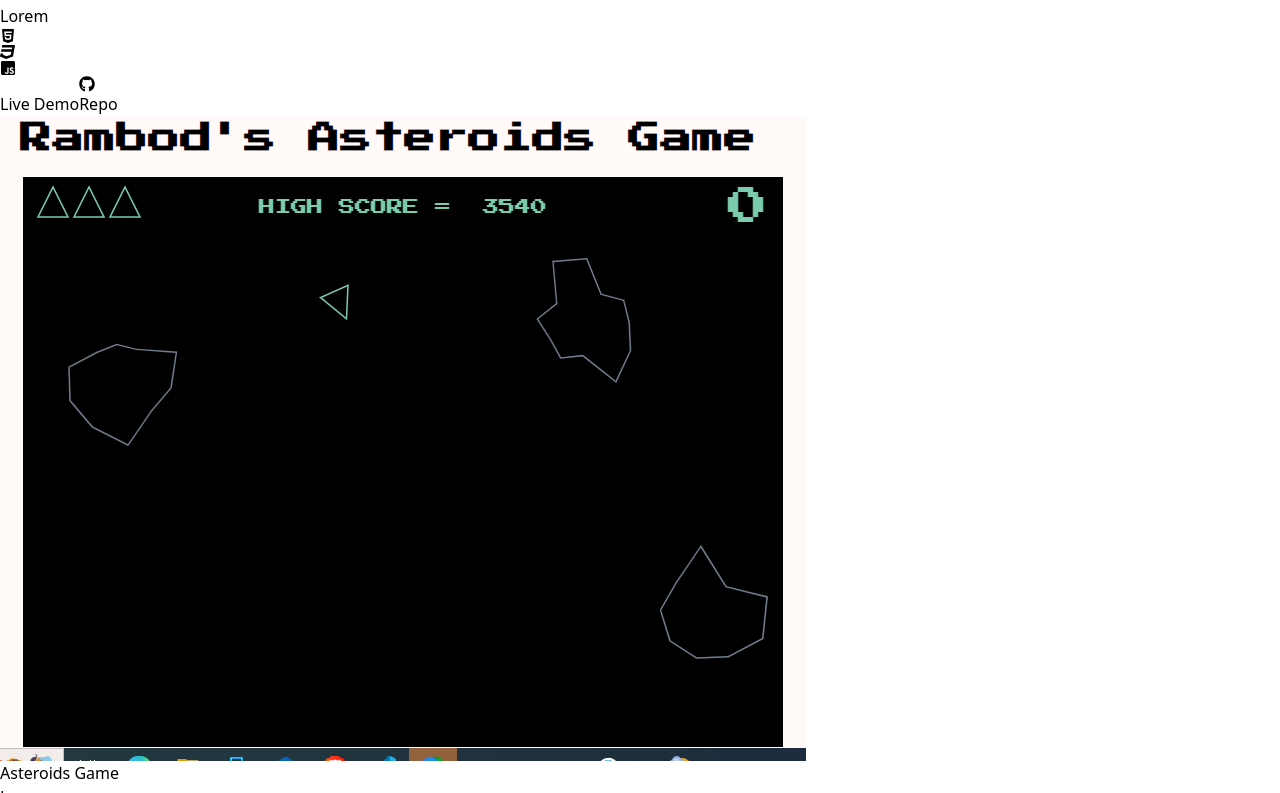
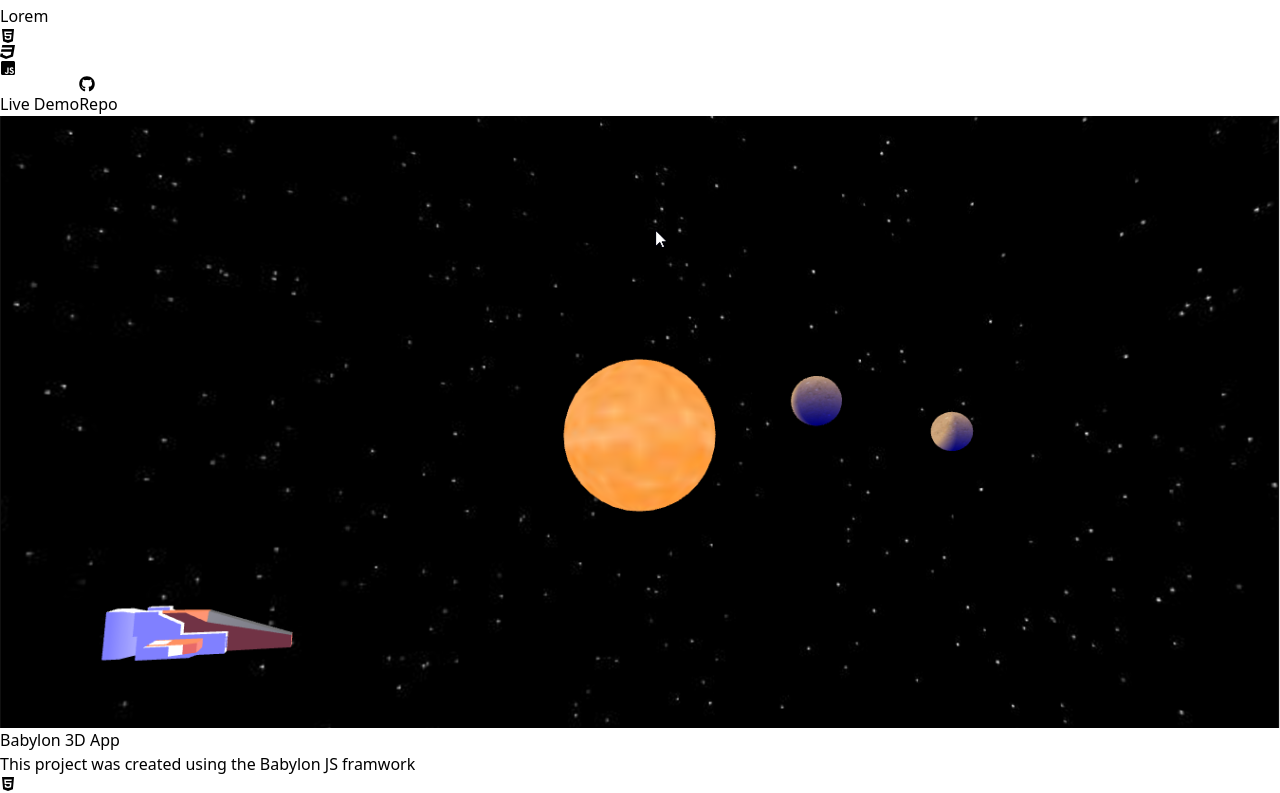
Before and after one commit to rpg225/tailwind-portfolio, a React (Vite) app: page /project in a window 1280 px wide. Shown: the part 2547-3340 px from the top of the page. Built offline with nearby package versions, Linux system fonts and the light colour scheme.

Commit message:
Added project card and fixed excess white space;

```diff
--- a/src/App.css
+++ b/src/App.css
@@ -14,6 +14,10 @@
   border-radius: 5px;
 }
 
+.background-fix{
+  background-color: blueviolet;
+}
+
 .home-name {
   font-size: 150px;
 }
--- a/src/components/Project.jsx
+++ b/src/components/Project.jsx
@@ -1,12 +1,13 @@
 import Project1Card from "./Project1Card"
 import Project2Card from "./Project2Card"
 import Project3Card from "./Project3Card"
-// import Project4Card from "./Project4Card"
+import Project4Card from "./Project4Card"
 
 const Project = () => {
     return (
-      <section className="mx-auto px-4 sm:px-6 md:px-8 lg:px-10 bg-red-200 mb-10 md:mb-20 lg:mb-42 py-6 text-center">
-      <h2 className=" text-3xl font-bold py-6"> Welcome to My Project Page </h2>
+      <div className=" bg-red-200 " >
+      <section className="mx-auto px-4 sm:px-6 md:px-8 lg:px-10 bg-red-200 pb-6 text-center">
+      <h2 className=" text-3xl font-bold py-6 bg-red-200"> Welcome to My Project Page </h2>
         {/* first row */}
         <div className=" flex flex-wrap justify-center space-x-0 sm:space-x-4">
           <div className="w-full sm:w-auto mb-4 sm:mb-0">
@@ -21,7 +22,7 @@ const Project = () => {
 
           {/* testing page */}
           <div className="w-full sm:w-auto mb-4 sm:mb-0">
-          <Project3Card />
+          <Project4Card />
           </div>
           <div className="w-full sm:w-auto mb-4 sm:mb-0">
           <Project3Card />
@@ -51,7 +52,7 @@ const Project = () => {
           {/* project 6 */}
         {/* </div> */}
       </section>
-
+            </div>
     )
   }
 
--- a/src/components/Project4Card.jsx
+++ b/src/components/Project4Card.jsx
@@ -20,18 +20,16 @@ function Project4Card() {
     <Card className="mt-6 w-96 py-4 px-4 shadow-lg rounded-lg ">
       <CardHeader color="blue-gray" className="relative h-56">
         <img
-          src="assets/learnfrench.png"
+          src="assets/babylon-3d-app.png"
           alt="card-image"
         />
       </CardHeader>
       <CardBody>
         <Typography variant="h5" color="blue-gray" className="mb-2">
-          Hello world
+          Babylon 3D App
         </Typography>
         <Typography>
-          The place is close to Barceloneta Beach and bus stop just 2 min by
-          walk and near to &quot;Naviglio&quot; where you can enjoy the main
-          night life in Barcelona.
+          This project was created using the Babylon JS framwork
         </Typography>
       </CardBody>
       <CardFooter className="pt-0">
@@ -45,7 +43,7 @@ function Project4Card() {
         <button className="bg-teal-900 flex items-center justify-center hover:bg-blue-700 text-white font-bold py-2 px-2 rounded">
             <a
             className="text-sm flex items-center justify-center"
-            href="https://rpg225.github.io/AsteroidsJS/">
+            href="https://babylon3djs.netlify.app">
              Live Demo </a>
                 </button>
                 <button className="bg-slate-900 flex items-center justify-center hover:bg-blue-700 text-white font-bold py-2 px-2 rounded">
```
Also changed, not shown: public/assets/babylon-3d-app.png (added).
